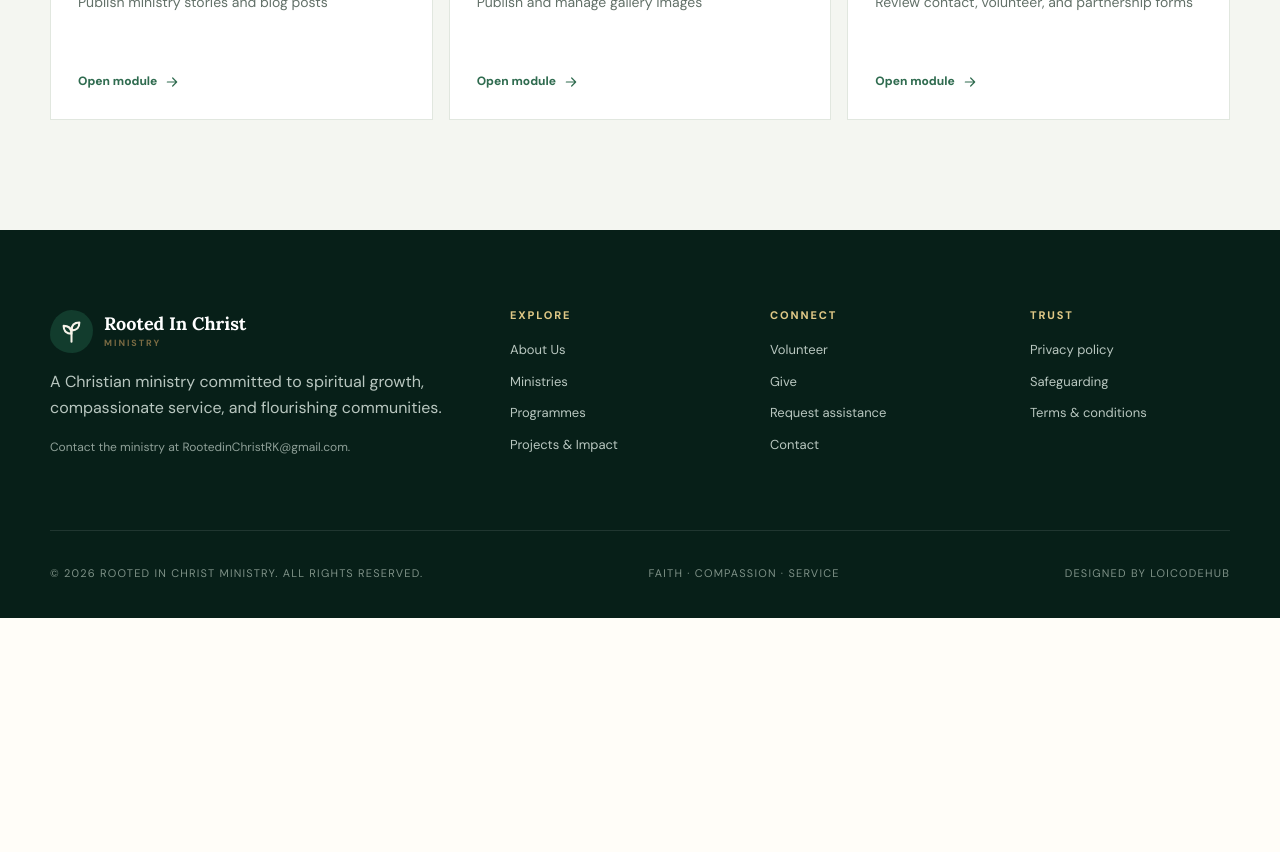
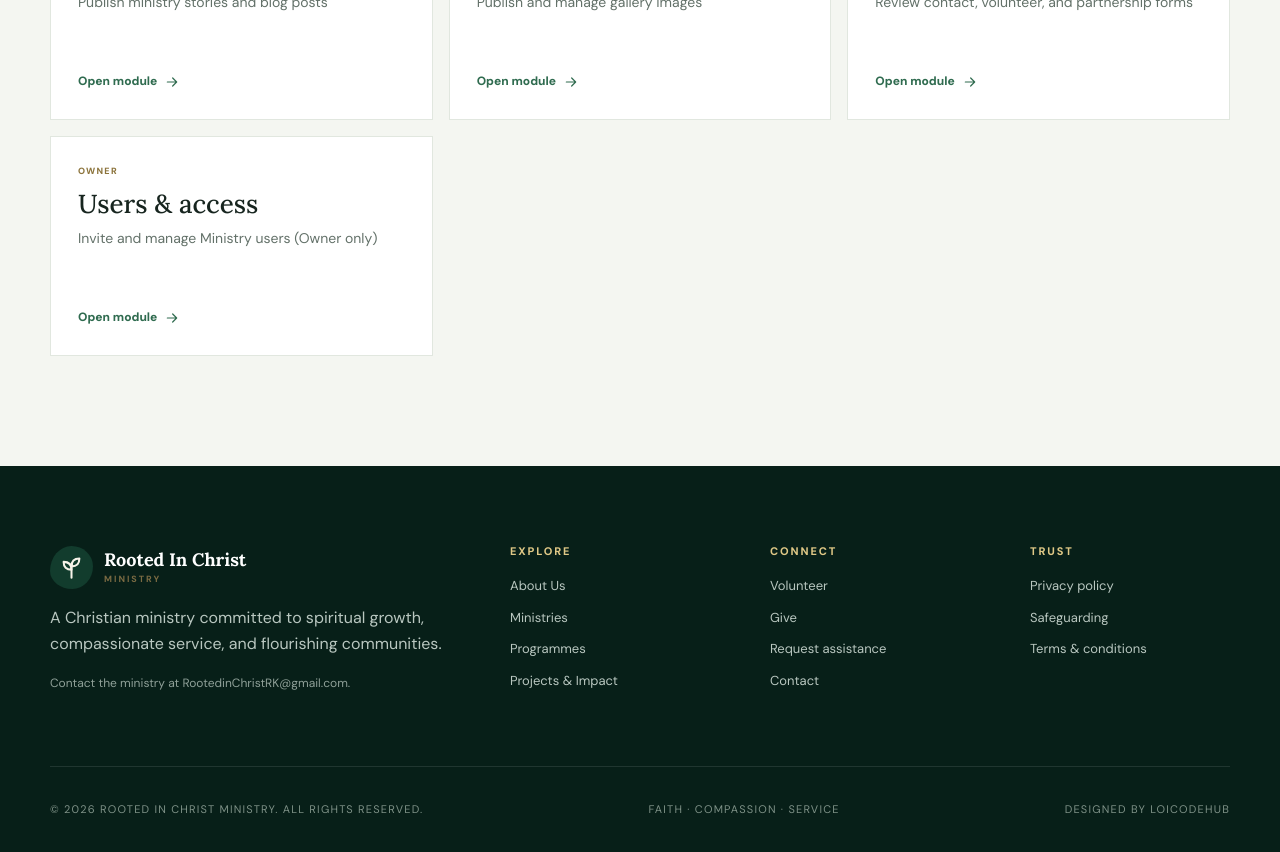
Before and after one commit to atevans1/rootedinchristmin, a Next.js app: page /admin in a window 1280 px wide. Shown: the part 940-1792 px from the top of the page. Before the commit the page ends 1558 px from the top, so only its background shows below. Built offline with nearby package versions, Linux system fonts and the light colour scheme; no server answers.

Commit message:
Show Users access on admin dashboard

```diff
--- a/app/admin/page.tsx
+++ b/app/admin/page.tsx
@@ -14,7 +14,7 @@ export default async function AdminPage() {
   const supabase = await createSupabaseServerClient();
   const { data: role } = supabase ? await supabase.rpc("rooted_in_christ_member_role") : { data: null };
   const isOwner = role === "owner" || role === "super_admin";
-  const allModules = isOwner ? [...modules, ["Users & access", "Invite and manage Ministry users", "owner", "/admin/users"]] : modules;
+  const allModules = [...modules, ["Users & access", "Invite and manage Ministry users (Owner only)", "owner", "/admin/users"]];
   return <main id="main-content" className="admin-shell">
     <div className="admin-topbar"><div className="container admin-topbar-inner"><Link href="/" className="admin-brand"><span className="brand-mark"><Icon name="sprout" size={23} /></span><span><strong>Rooted In Christ</strong><small>Ministry administration</small></span></Link><nav aria-label="Admin navigation" className="admin-nav"><Link href="/admin/enquiries">Submissions</Link>{isOwner && <Link href="/admin/users">Users & access</Link>}<Link href="/admin/logout">Sign out</Link></nav><span className="admin-status">Secure workspace</span></div></div>
     <div className="container admin-content"><div className="admin-heading"><div><p className="eyebrow">Administration</p><h1>Good stewardship starts with clear records.</h1><p>Manage verified ministry content and private operational records from one secure workspace.</p></div><Link href="/" className="arrow-link">View public site <Icon name="arrow" size={18} /></Link></div>
```
